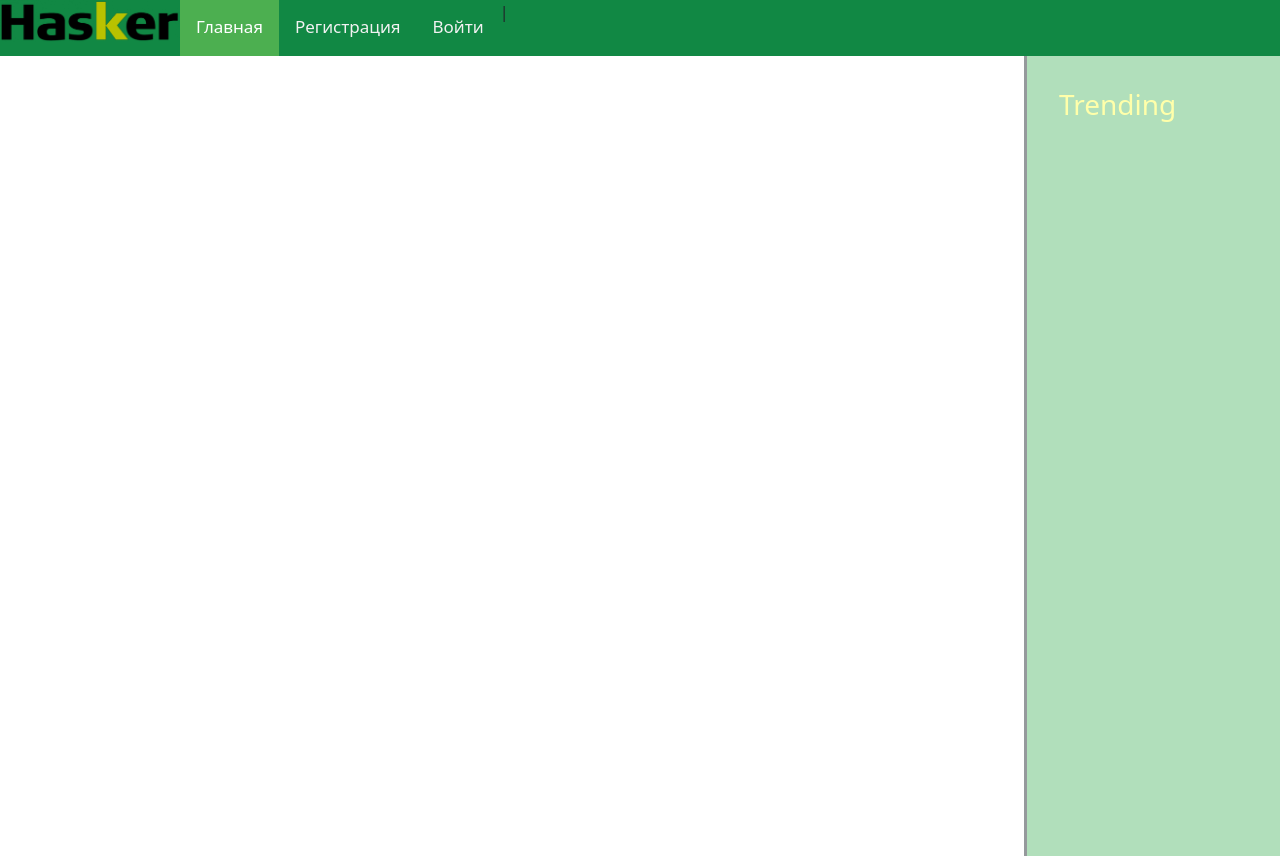
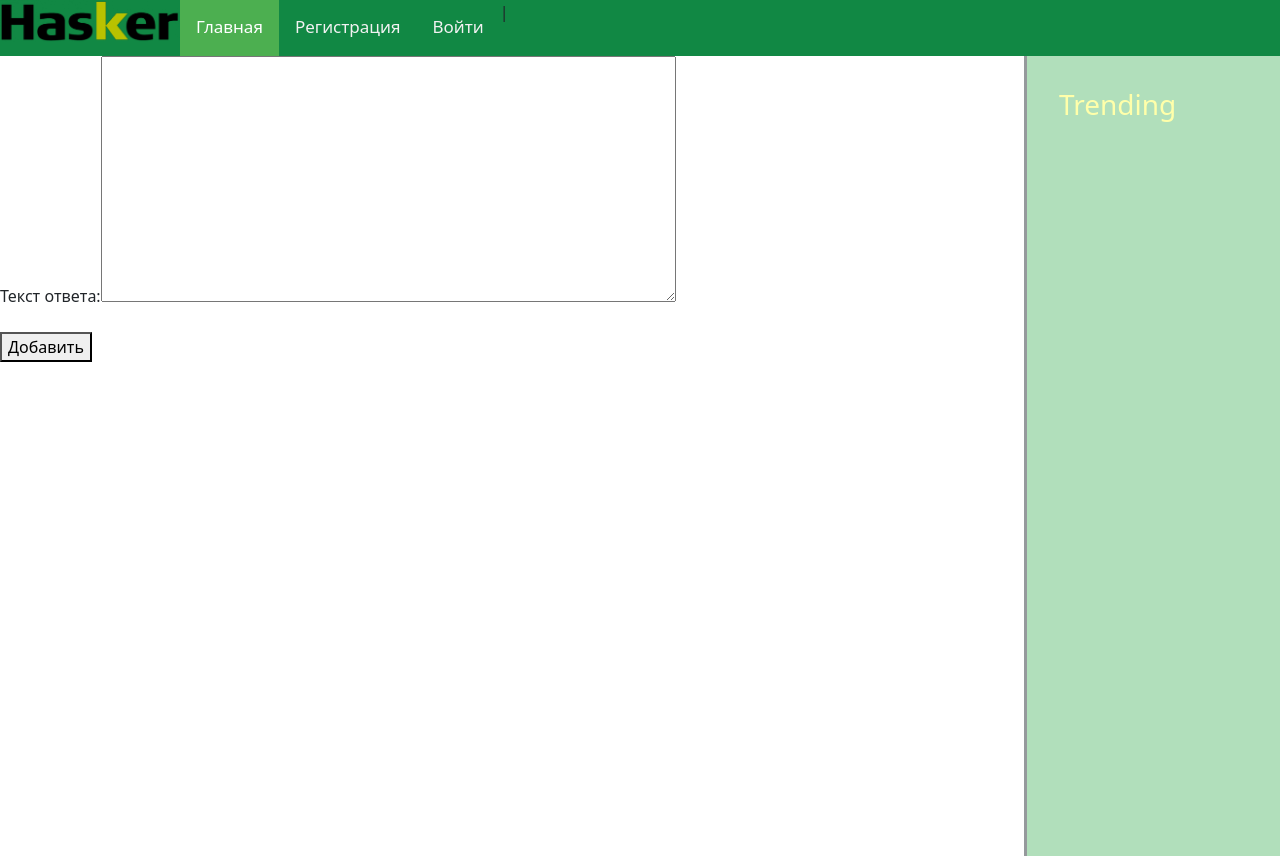
Before and after one commit to EvgrafovAlexander/otus_python, a Django app: page /posts/1/add_answer/ in a window 1280 px wide. Run offline with Django 4.2, Linux system fonts and the light colour scheme.

Commit message:
add answer format

```diff
--- a/hasker/hasker/hasker/posts/templates/posts/add_answer.html
+++ b/hasker/hasker/hasker/posts/templates/posts/add_answer.html
@@ -3,6 +3,18 @@
 {% block title %}Добавление ответа{% endblock %}
 
 {% block content %}
+    <form action="{% url "posts:add_answer" pk %}" method="post">
+    {% csrf_token %}
 
+    <div class="form-error">{{ form.non_field_errors }}</div>
+
+    {% for f in form %}
+        <p><label class="form-label" for="{{ f.id_for_label }}">{{ f.label }}: </label>{{ f }} </p>
+        <div class="form-error">{{ f.errors }}</div>
+    {% endfor %}
+
+    <button type="submit">Добавить</button>
+
+    </form>
 
 {% endblock %}
--- a/hasker/hasker/hasker/posts/views.py
+++ b/hasker/hasker/hasker/posts/views.py
@@ -94,6 +94,7 @@ def add_answer(request, pk):
                 print("Сохранение ответа")
                 answer = form.save(commit=False)
                 answer.author = request.user
+                answer.question_id = pk
                 answer.save()
                 return redirect("posts:detail", pk=pk)
             except Exception as e:
@@ -101,4 +102,4 @@ def add_answer(request, pk):
                 form.add_error(None, "Не удалось добавить вопрос")
     else:
         form = AddAnswerForm()
-    return render(request, "posts/add_answer.html", {"form": form})
+    return render(request, "posts/add_answer.html", {"form": form, "pk": pk})
```
